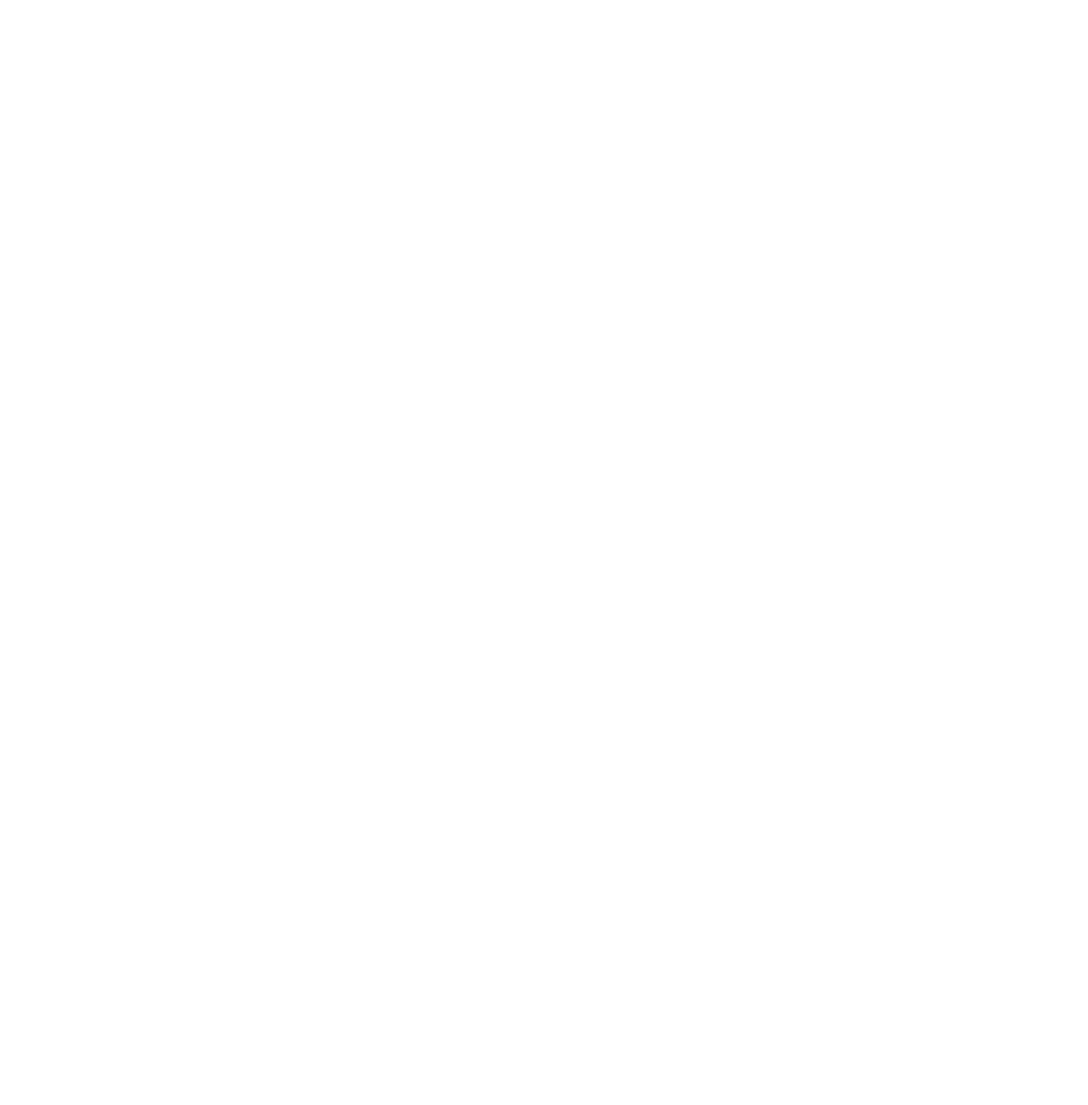
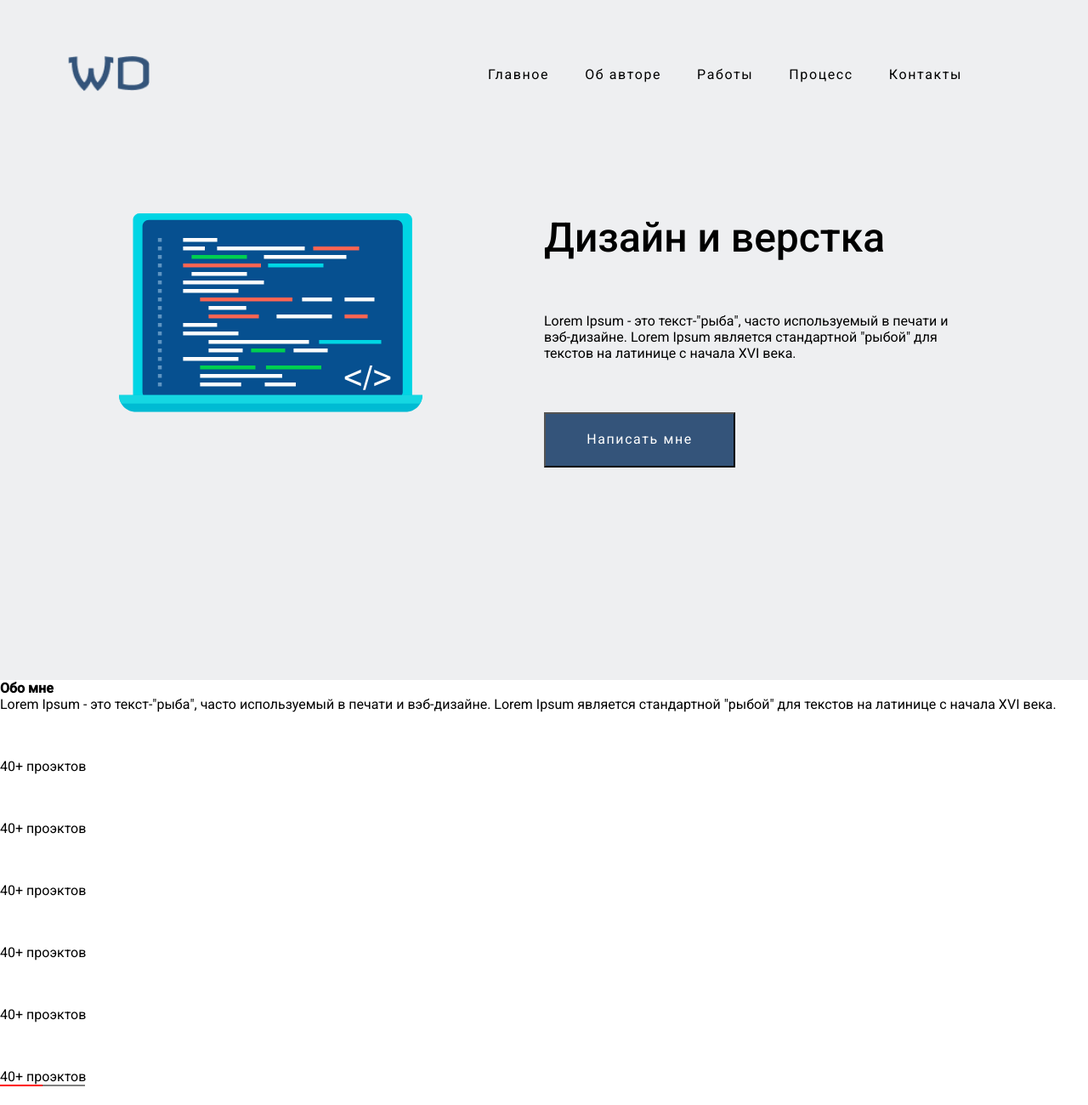
Before and after one commit to HoriDeathRider/first_landing, a plain HTML site: page index.html in a window 1280 px wide. Shown: the whole page at 85% size. Before the commit the page ends 800 px from the top, so only its background shows below. Drawn offline with Linux system fonts and the light colour scheme.

Commit message:
added html and some css

```diff
--- a/index.html
+++ b/index.html
@@ -1,5 +1,6 @@
 <!DOCTYPE html>
 <html lang="en">
+
 <head>
     <meta charset="UTF-8">
     <meta name="viewport" content="width=device-width, initial-scale=1.0">
@@ -7,7 +8,108 @@
     <link href="https://fonts.googleapis.com/css2?family=Roboto:wght@400;500&display=swap" rel="stylesheet">
     <title>First landing</title>
 </head>
+
 <body>
+    <div class="header_wrapper-absolute">
+        <div class="header_wrapper">
+            <header class="header">
+                <img src="img/logo.png" alt="Logo">
+                <ul class="header_nav">
+                    <li class="header_item">
+                        <a>
+                            Главное
+                        </a>
+                    </li>
+                    <li class="header_item">
+                        <a>
+                            Об авторе
+                        </a>
+                    </li>
+                    <li class="header_item">
+                        <a>
+                            Работы
+                        </a>
+                    </li>
+                    <li class="header_item">
+                        <a>
+                            Процесс
+                        </a>
+                    </li>
+                    <li class="header_item">
+                        <a>
+                            Контакты
+                        </a>
+                    </li>
+                </ul>
+            </header>
+        </div>
+    </div>
+    <section class="hero">
+        <div class="hero_wrapper">
+            <img class="hero_logo" src="img/laptop.svg" alt="Laptop">
+            <div>
+                <h1 class="hero_title">Дизайн и верстка</h1>
+                <p class="hero_subtitle">
+                    Lorem Ipsum - это текст-"рыба", часто используемый в печати и вэб-дизайне.
+                    Lorem Ipsum является стандартной "рыбой" для текстов на латинице с начала XVI века.
+                </p>
+                <button class="hero_button">
+                    Написать мне
+                </button>
+            </div>
+        </div>
+    </section>
+    <section>
+        <h2>Обо мне</h2>
+        <p>
+            Lorem Ipsum - это текст-"рыба", часто используемый в печати и вэб-дизайне.
+            Lorem Ipsum является стандартной "рыбой" для текстов на латинице с начала XVI века.
+        </p>
+    </section>
+    <section>
+        <ul>
+            <li>
+                <img src="img/project_logo.svg" alt="project_logo">
+                <div>
+                    40+ проэктов
+                </div>
+            </li>
+            <li>
+                <img src="img/project_logo.svg" alt="project_logo">
+                <div>
+                    40+ проэктов
+                </div>
+            </li>
+            <li>
+                <img src="img/project_logo.svg" alt="project_logo">
+                <div>
+                    40+ проэктов
+                </div>
+            </li>
+            <li>
+                <img src="img/project_logo.svg" alt="project_logo">
+                <div>
+                    40+ проэктов
+                </div>
+            </li>
+            <li>
+                <img src="img/project_logo.svg" alt="project_logo">
+                <div>
+                    40+ проэктов
+                </div>
+            </li>
+            <li>
+                <img src="img/project_logo.svg" alt="project_logo">
+                <div>
+                    40+ проэктов
+                </div>
+            </li>
+        </ul>
+    </section>
 
+    <section>
+        <div class='test'></div>
+    </section>
 </body>
+
 </html>
--- a/style.css
+++ b/style.css
@@ -2,5 +2,108 @@
     margin: 0;
     padding: 0;
     box-sizing: border-box;
+    font-family: Roboto;
+    font-size: 16px;
+}
 
+/* ----------------------------------------------header */
+.header_wrapper-absolute {
+    position: absolute;
+    width: 100%;
 }
+
+.header_wrapper{
+    width: 1120px;
+    margin: 0 auto;
+}
+
+.header{
+    display: flex;
+    align-items: center;
+    padding-top: 57px;
+}
+
+.header img {
+    margin-right: 398px;
+    width: 96px;
+    height: 60px;
+    object-fit: contain;
+}
+
+.header_nav{
+    display: flex;
+}
+
+.header_item{
+    list-style-type: none;
+    margin-right: 42px;
+    letter-spacing: 0.1rem;
+}
+
+.header_item:last-child{
+    margin: 0;
+}
+
+/* ----------------------------------------------hero */
+.hero{
+    display: flex;
+    justify-content: center;
+    background-color: #EEEFF1;
+    height: 66vh;
+    padding-top: 257px;
+}
+
+.hero_wrapper{
+    display: flex;
+    width: 1000px;
+    margin: 0 auto;
+}
+
+.hero_title{
+    font-weight: 500;
+    font-size: 48px;
+    margin-bottom: 60px;
+}
+
+.hero_subtitle{
+    margin-bottom: 60px;
+    font-weight: normal;
+}
+
+.hero_button{
+    width: 225px;
+    height: 65px;
+    color: white;
+    font-weight: normal;
+    line-height: 26px;
+    text-align: center;
+    letter-spacing: 0.1em;
+    background-color: #34547A;
+}
+
+.hero_logo{
+    height: fit-content;
+    margin-right: 143px;
+}
+
+.test {
+    position: relative;
+    border-bottom: 2px solid grey;
+    width: 100px;
+    margin-bottom: 40px;
+}
+
+.test::after {
+    position: absolute;
+    content: "";
+    width: 50px;
+    border-bottom: 2px solid red;
+}
+
+@media screen and (max-width: 1720px) {
+    .hero {
+        padding: 0;
+        align-items: center;
+        height: 100vh;;
+    }
+}
```
